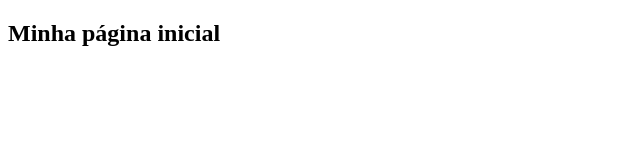
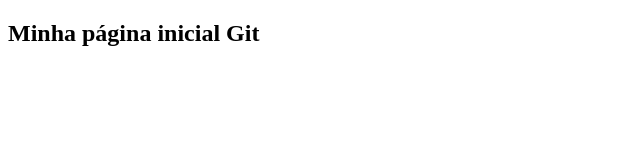
Before and after one commit to Klayverx/projeto-curso-git, a plain HTML site: page index.html in a window 1280 px wide. Shown: the full height of the page, 0-640 px from the left. Drawn offline with Linux system fonts and the light colour scheme.

Commit message:
Cabeçalho HTML

```diff
--- a/index.html
+++ b/index.html
@@ -6,6 +6,6 @@
   <title>Curso de Git e GiHub</title>
 </head>
 <body>
-  <h2>Minha página inicial</h2>
+  <h2>Minha página inicial Git</h2>
 </body>
 </html>
```
